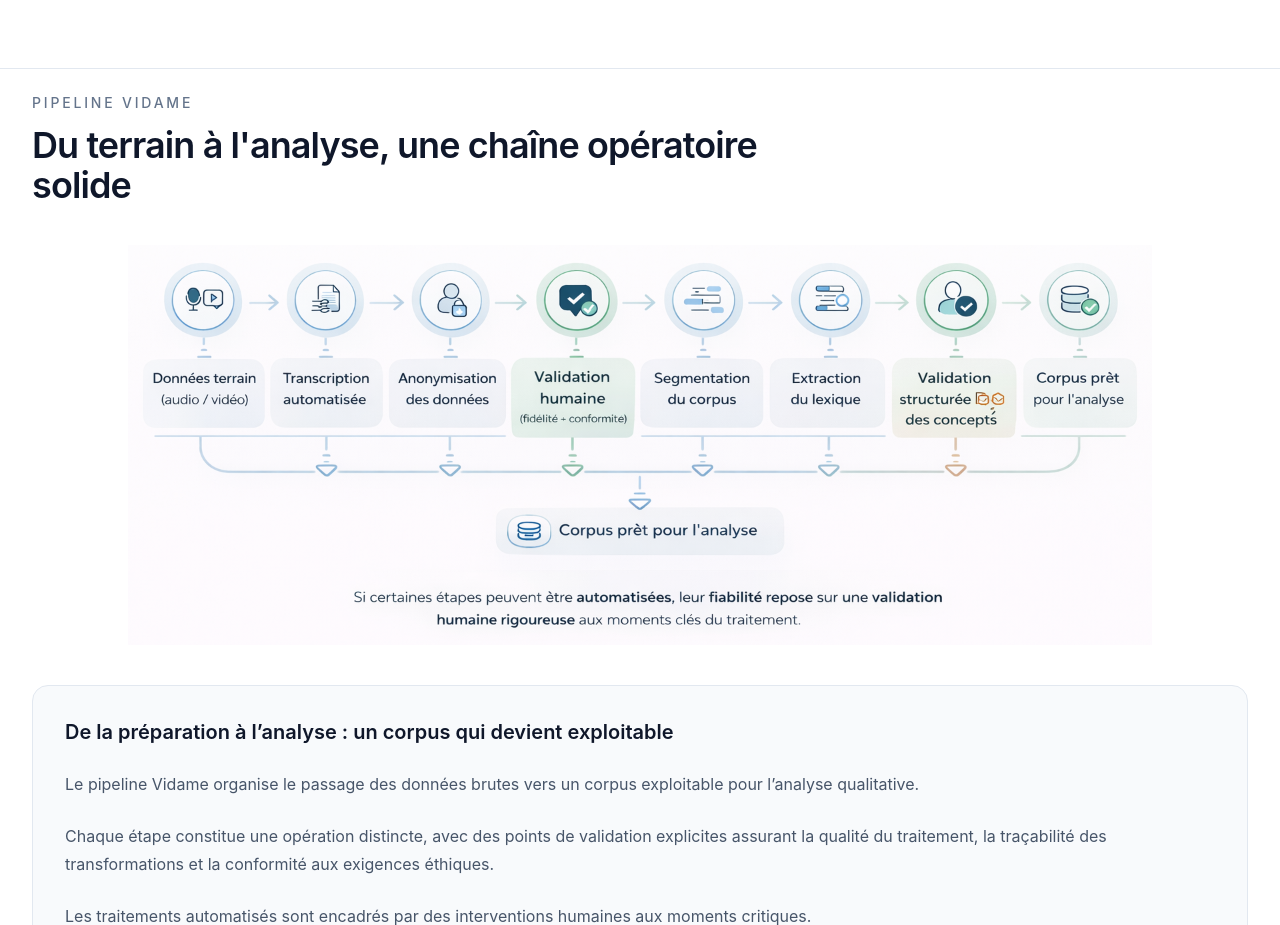
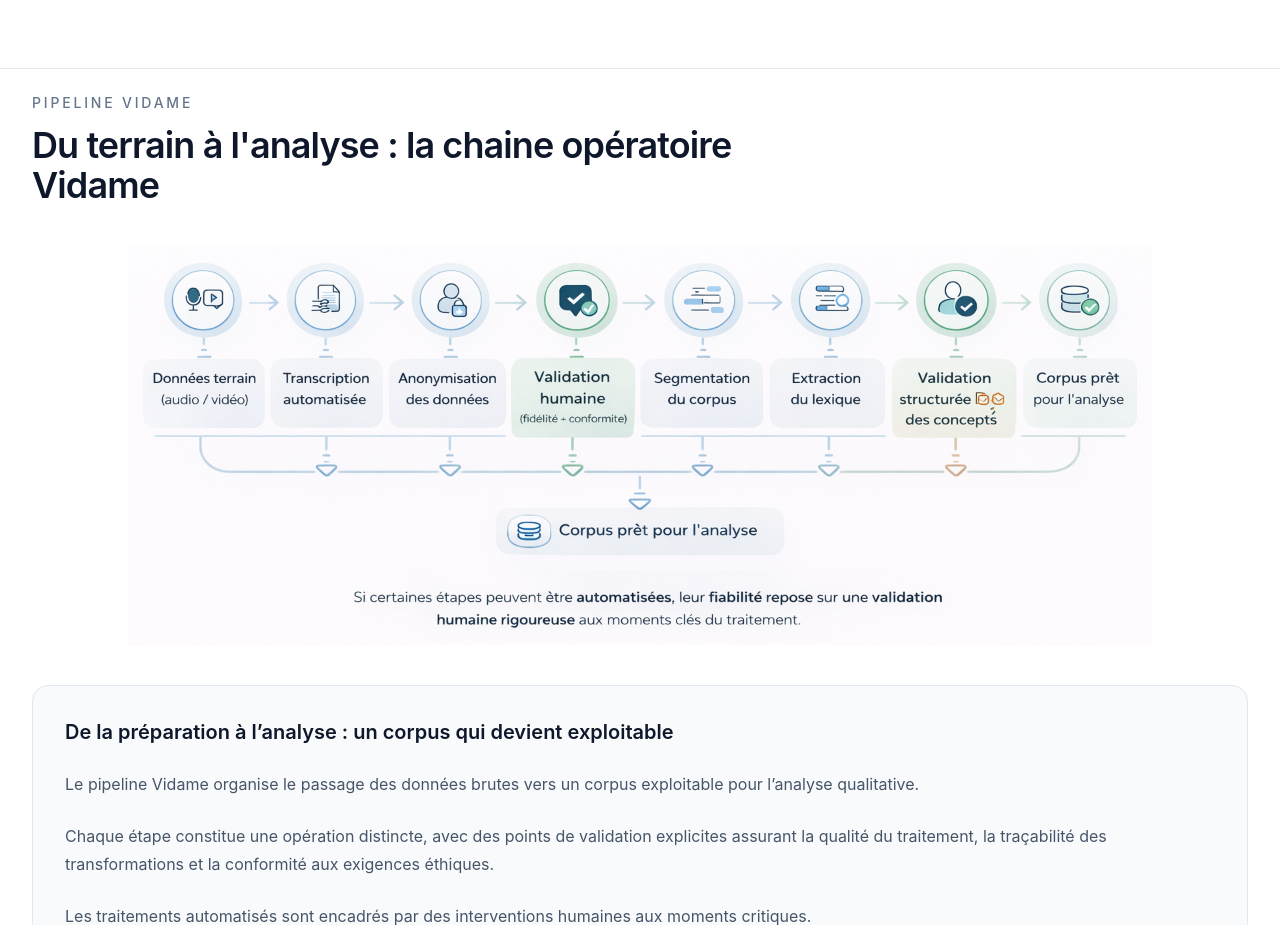
Before and after one commit to momopro21/vidame-recherche, a React (Vite) app: page / in a window 1280 px wide. Shown: the part 1460-2385 px from the top of the page. Built offline with nearby package versions, Linux system fonts and the light colour scheme; the HTML template or start-up script is replaced by a standard one.

Commit message:
Update App.tsx

```diff
--- a/src/App.tsx
+++ b/src/App.tsx
@@ -424,7 +424,7 @@ function Shell({
             <div className="mx-auto max-w-7xl px-6 py-6 md:px-8">
              <SectionTitle
               eyebrow="Pipeline Vidame"
-              title="Du terrain à l'analyse, une chaîne opératoire solide"
+              title="Du terrain à l'analyse : la chaine opératoire Vidame"
             />
 
           <div className="mt-8">
```
